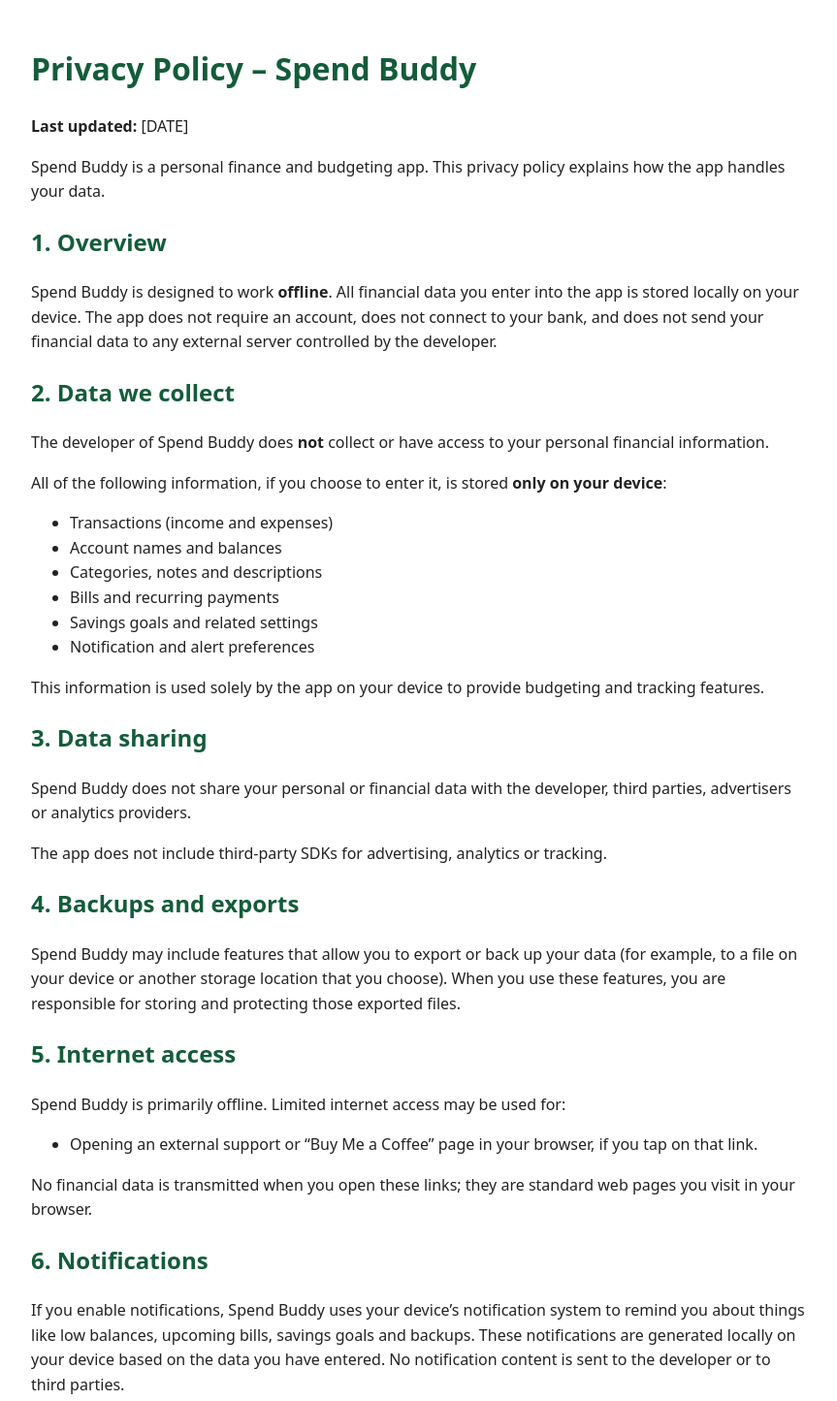
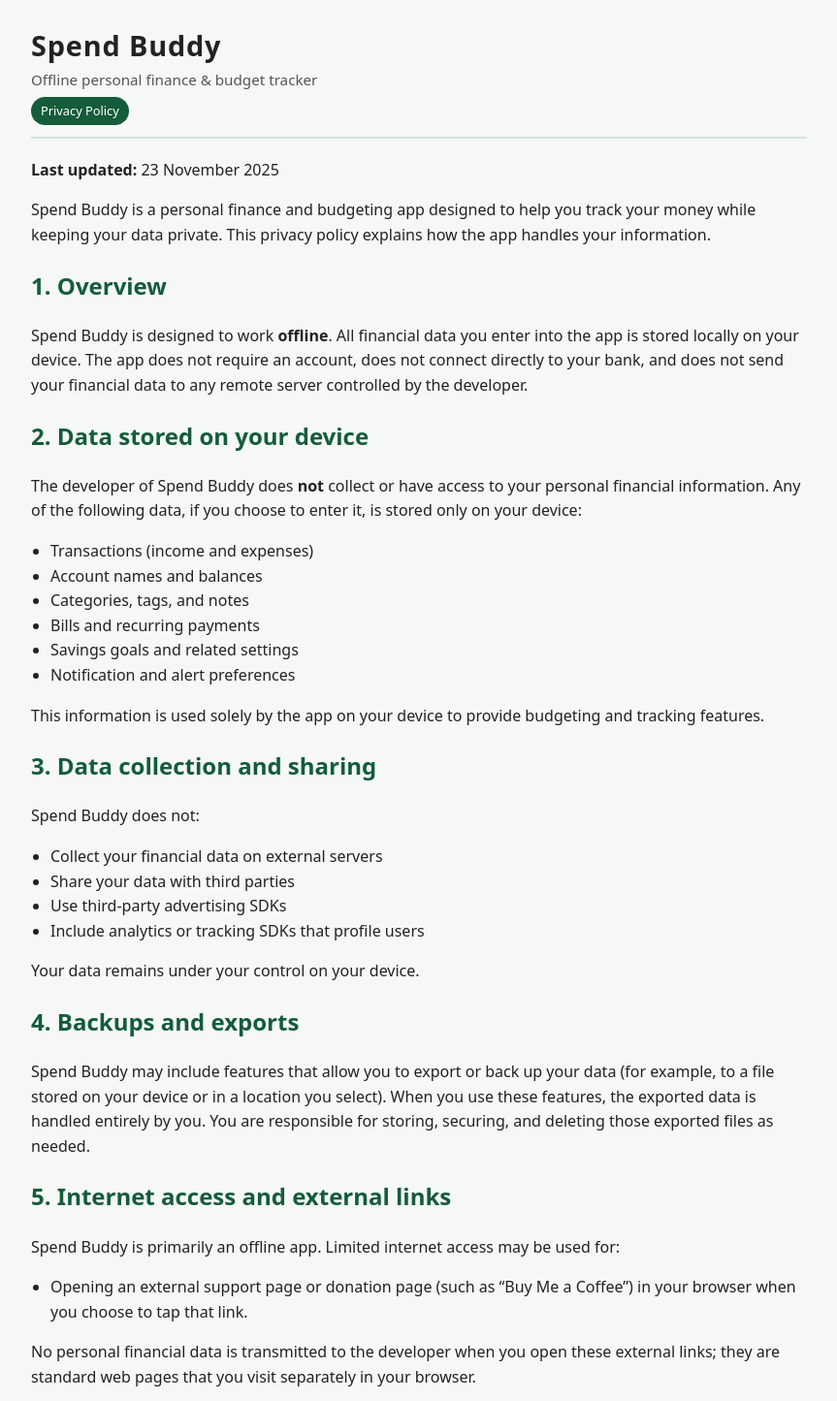
Before and after one commit to shanegreen680-blip/spendbuddy-privacy, a plain HTML site: page index.html in a window 1280 px wide. Shown: the top 1445 px of the page at 97% size, without its empty margins (208-1071 px from the left). Drawn offline with Linux system fonts and the light colour scheme.

Commit message:
Add files via upload

```diff
--- a/index.html
+++ b/index.html
@@ -5,68 +5,127 @@
   <title>Spend Buddy – Privacy Policy</title>
   <meta name="viewport" content="width=device-width, initial-scale=1">
   <style>
-    body { font-family: system-ui, -apple-system, BlinkMacSystemFont, "Segoe UI", sans-serif; max-width: 800px; margin: 0 auto; padding: 24px; line-height: 1.6; color: #222; }
-    h1, h2 { color: #145c3a; }
+    :root {
+      --sb-green: #145c3a;
+      --sb-light: #f5f8f6;
+    }
+    body {
+      font-family: system-ui, -apple-system, BlinkMacSystemFont, "Segoe UI", sans-serif;
+      max-width: 800px;
+      margin: 0 auto;
+      padding: 24px;
+      line-height: 1.6;
+      color: #222;
+      background: var(--sb-light);
+    }
+    h1, h2 {
+      color: var(--sb-green);
+    }
+    header {
+      border-bottom: 2px solid rgba(20,92,58,0.15);
+      padding-bottom: 12px;
+      margin-bottom: 20px;
+    }
+    .app-name {
+      font-size: 1.8rem;
+      font-weight: 700;
+      letter-spacing: 0.03em;
+    }
+    .tagline {
+      color: #555;
+      font-size: 0.95rem;
+    }
+    .badge {
+      display: inline-block;
+      background: var(--sb-green);
+      color: #fff;
+      border-radius: 999px;
+      padding: 4px 10px;
+      font-size: 0.8rem;
+      margin-top: 6px;
+    }
+    ul {
+      padding-left: 20px;
+    }
+    footer {
+      margin-top: 32px;
+      font-size: 0.85rem;
+      color: #555;
+      border-top: 1px solid rgba(0,0,0,0.08);
+      padding-top: 12px;
+    }
   </style>
 </head>
 <body>
-  <h1>Privacy Policy – Spend Buddy</h1>
-  <p><strong>Last updated:</strong> [DATE]</p>
+  <header>
+    <div class="app-name">Spend Buddy</div>
+    <div class="tagline">Offline personal finance &amp; budget tracker</div>
+    <div class="badge">Privacy Policy</div>
+  </header>
 
-  <p>Spend Buddy is a personal finance and budgeting app. This privacy policy explains how the app handles your data.</p>
+  <p><strong>Last updated:</strong> 23 November 2025</p>
+
+  <p>Spend Buddy is a personal finance and budgeting app designed to help you track your money while keeping your data private. This privacy policy explains how the app handles your information.</p>
 
   <h2>1. Overview</h2>
-  <p>Spend Buddy is designed to work <strong>offline</strong>. All financial data you enter into the app is stored locally on your device. The app does not require an account, does not connect to your bank, and does not send your financial data to any external server controlled by the developer.</p>
+  <p>Spend Buddy is designed to work <strong>offline</strong>. All financial data you enter into the app is stored locally on your device. The app does not require an account, does not connect directly to your bank, and does not send your financial data to any remote server controlled by the developer.</p>
 
-  <h2>2. Data we collect</h2>
-  <p>The developer of Spend Buddy does <strong>not</strong> collect or have access to your personal financial information.</p>
-
-  <p>All of the following information, if you choose to enter it, is stored <strong>only on your device</strong>:</p>
+  <h2>2. Data stored on your device</h2>
+  <p>The developer of Spend Buddy does <strong>not</strong> collect or have access to your personal financial information. Any of the following data, if you choose to enter it, is stored only on your device:</p>
   <ul>
     <li>Transactions (income and expenses)</li>
     <li>Account names and balances</li>
-    <li>Categories, notes and descriptions</li>
+    <li>Categories, tags, and notes</li>
     <li>Bills and recurring payments</li>
     <li>Savings goals and related settings</li>
     <li>Notification and alert preferences</li>
   </ul>
-
   <p>This information is used solely by the app on your device to provide budgeting and tracking features.</p>
 
-  <h2>3. Data sharing</h2>
-  <p>Spend Buddy does not share your personal or financial data with the developer, third parties, advertisers or analytics providers.</p>
-  <p>The app does not include third-party SDKs for advertising, analytics or tracking.</p>
+  <h2>3. Data collection and sharing</h2>
+  <p>Spend Buddy does not:</p>
+  <ul>
+    <li>Collect your financial data on external servers</li>
+    <li>Share your data with third parties</li>
+    <li>Use third-party advertising SDKs</li>
+    <li>Include analytics or tracking SDKs that profile users</li>
+  </ul>
+  <p>Your data remains under your control on your device.</p>
 
   <h2>4. Backups and exports</h2>
-  <p>Spend Buddy may include features that allow you to export or back up your data (for example, to a file on your device or another storage location that you choose). When you use these features, you are responsible for storing and protecting those exported files.</p>
+  <p>Spend Buddy may include features that allow you to export or back up your data (for example, to a file stored on your device or in a location you select). When you use these features, the exported data is handled entirely by you. You are responsible for storing, securing, and deleting those exported files as needed.</p>
 
-  <h2>5. Internet access</h2>
-  <p>Spend Buddy is primarily offline. Limited internet access may be used for:</p>
+  <h2>5. Internet access and external links</h2>
+  <p>Spend Buddy is primarily an offline app. Limited internet access may be used for:</p>
   <ul>
-    <li>Opening an external support or “Buy Me a Coffee” page in your browser, if you tap on that link.</li>
+    <li>Opening an external support page or donation page (such as “Buy Me a Coffee”) in your browser when you choose to tap that link.</li>
   </ul>
-  <p>No financial data is transmitted when you open these links; they are standard web pages you visit in your browser.</p>
+  <p>No personal financial data is transmitted to the developer when you open these external links; they are standard web pages that you visit separately in your browser.</p>
 
   <h2>6. Notifications</h2>
-  <p>If you enable notifications, Spend Buddy uses your device’s notification system to remind you about things like low balances, upcoming bills, savings goals and backups. These notifications are generated locally on your device based on the data you have entered. No notification content is sent to the developer or to third parties.</p>
+  <p>If you enable notifications, Spend Buddy uses your device’s notification system to remind you about things like low balances, upcoming bills, savings goals and backups. These notifications are generated locally on your device based on the data you have entered. Notification content is not sent to the developer or to third parties.</p>
 
   <h2>7. Children’s privacy</h2>
-  <p>Spend Buddy is not designed for children under 13. The app does not knowingly collect, transmit or store any personal data relating to children on external servers.</p>
+  <p>Spend Buddy is intended for general use by adults and is not specifically directed at children. The app does not knowingly collect personal information from children on external servers.</p>
 
-  <h2>8. Your choices</h2>
-  <p>You can:</p>
+  <h2>8. Your choices and control</h2>
+  <p>You can control your data in the following ways:</p>
   <ul>
-    <li>Clear your data from within the app (where supported), or uninstall the app to remove data from your device.</li>
-    <li>Control notification permissions through your device settings.</li>
+    <li>Delete data from within the app (where supported) or uninstall the app to remove data stored on your device.</li>
+    <li>Manage or revoke notification permissions using your device settings.</li>
+    <li>Manage any exported backup files that you have created.</li>
   </ul>
 
   <h2>9. Changes to this policy</h2>
-  <p>This privacy policy may be updated from time to time. Any changes will be reflected in the “Last updated” date at the top of this page.</p>
+  <p>This privacy policy may be updated from time to time, for example to reflect changes in the app or legal requirements. Any changes will be reflected in the “Last updated” date at the top of this page. You should review this policy periodically to stay informed about how the app handles your data.</p>
 
   <h2>10. Contact</h2>
-  <p>If you have any questions about this policy or Spend Buddy, you can contact:</p>
-  <p>[Your Name or Business]<br>
-     [Contact email address]</p>
+  <p>If you have any questions about this privacy policy or about Spend Buddy, you can contact the developer at:</p>
+  <p><em>[Add your preferred contact name or business name here]</em><br>
+     <em>[Add your contact email address here]</em></p>
 
+  <footer>
+    <p><strong>Note:</strong> This policy describes how the Spend Buddy app itself handles data. If you choose to use any external services or links (such as donation platforms or cloud storage providers for backups), their own privacy policies will apply in addition to this one.</p>
+  </footer>
 </body>
 </html>
```
